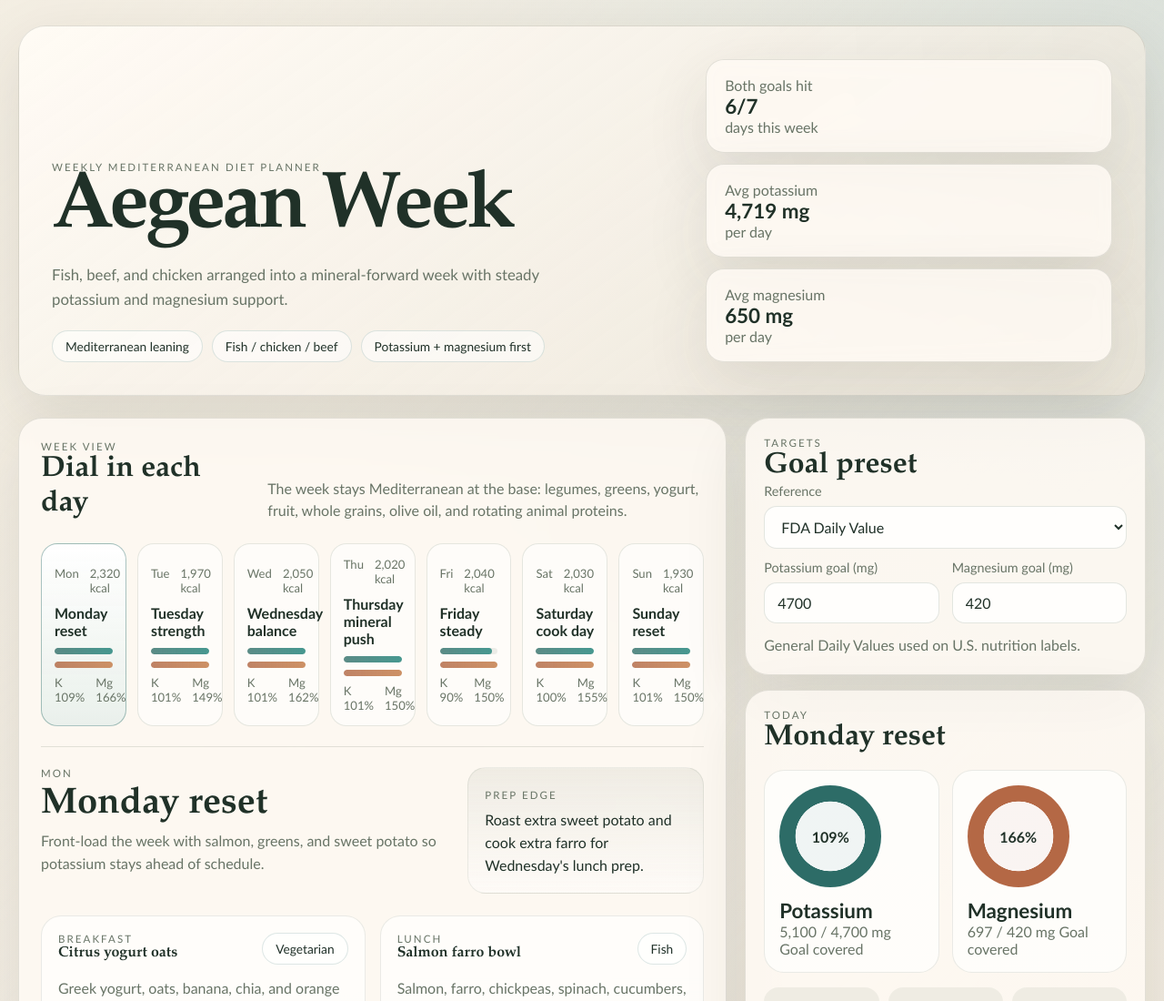
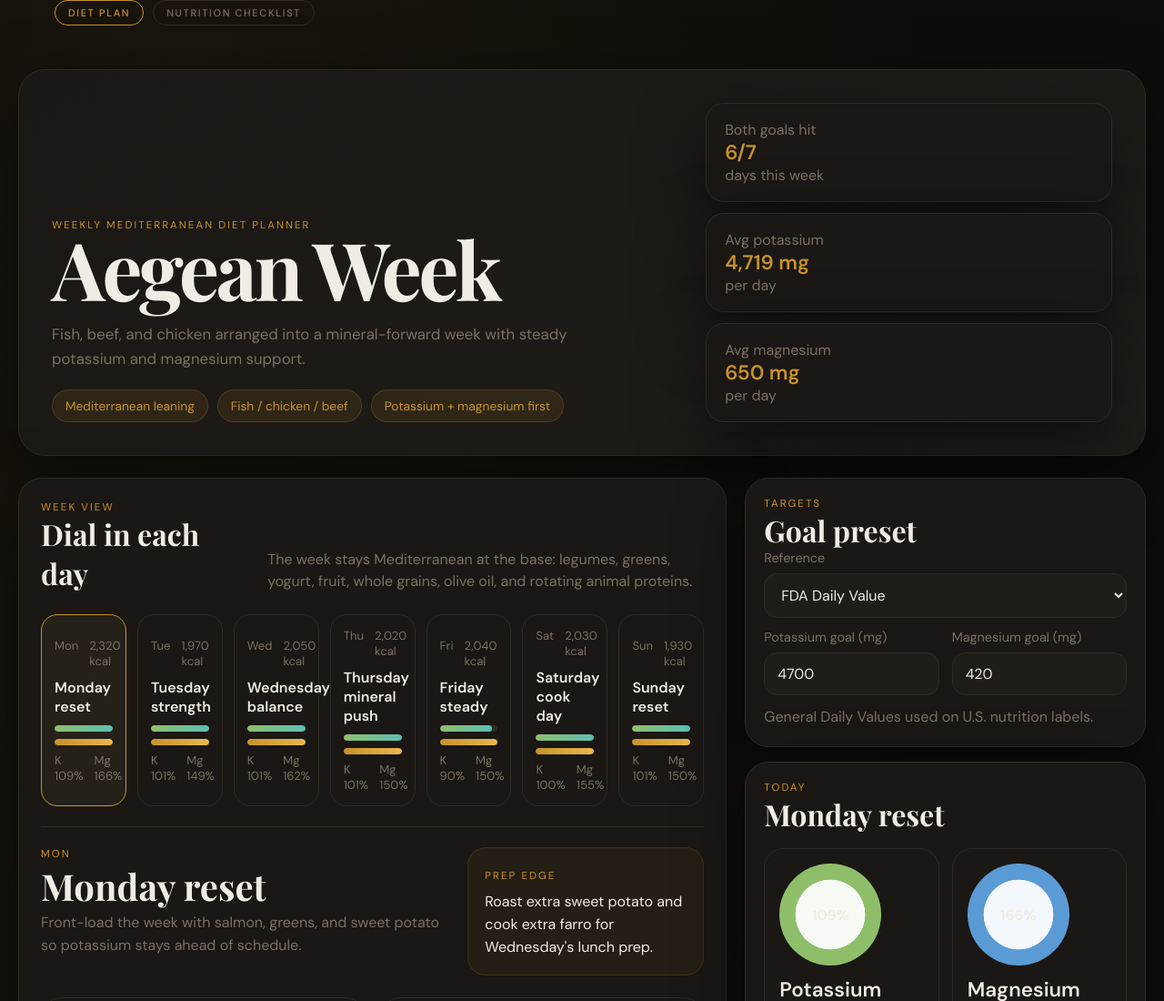
Before and after one commit to classical91/diet-plan, a website with bundled scripts: page index.html in a window 1280 px wide. Shown: the top 1100 px of the page at 91% size. Built offline with nearby package versions, Linux system fonts and the light colour scheme.

Commit message:
feat: retheme diet plan to dark amber matching nutrition checklist

```diff
--- a/apps/aegean-week/diet.css
+++ b/apps/aegean-week/diet.css
@@ -1,3 +1,174 @@
+/* === DARK THEME OVERRIDE === */
+@import url('https://fonts.googleapis.com/css2?family=Playfair+Display:wght@400;700;900&family=DM+Sans:wght@300;400;500;600&display=swap');
+
+:root {
+  --bg: #0f0d0a !important;
+  --bg-deep: #0a0908 !important;
+  --surface: #1a1714 !important;
+  --surface-strong: #201d19 !important;
+  --line: #2e2a24 !important;
+  --text: #f0ebe3 !important;
+  --muted: #7a7063 !important;
+  --olive: #c8922a !important;
+  --sea: #8fbe6b !important;
+  --copper: #5b9bd5 !important;
+  --gold: #c8922a !important;
+  --shadow: 0 24px 70px rgba(0,0,0,0.5) !important;
+  --check-bg: #2a2520;
+  --border: #2e2a24;
+  --accent: #c8922a;
+  --green: #8fbe6b;
+  --blue: #5b9bd5;
+}
+
+html {
+  background: #0f0d0a !important;
+  background-image:
+    radial-gradient(ellipse at 15% 10%, rgba(200,146,42,0.06) 0%, transparent 55%),
+    radial-gradient(ellipse at 85% 90%, rgba(91,155,213,0.05) 0%, transparent 50%) !important;
+}
+
+body {
+  background: #0f0d0a !important;
+  color: #f0ebe3 !important;
+  font-family: 'DM Sans', sans-serif !important;
+  background-image:
+    radial-gradient(ellipse at 15% 10%, rgba(200,146,42,0.06) 0%, transparent 55%),
+    radial-gradient(ellipse at 85% 90%, rgba(91,155,213,0.05) 0%, transparent 50%) !important;
+}
+
+.masthead, .planner-panel, .inspector-panel, .headline-stat,
+.day-button, .meal-card, .booster-card, .meter-card, .staple-item,
+.prep-note, .field input, .field select {
+  background: #1a1714 !important;
+  border-color: #2e2a24 !important;
+  color: #f0ebe3 !important;
+}
+
+.masthead {
+  background: linear-gradient(145deg, #1a1714, #201d19) !important;
+  border-color: #2e2a24 !important;
+}
+
+.day-button.is-active {
+  background: #252118 !important;
+  border-color: #c8922a !important;
+}
+
+.day-button:hover {
+  background: #201d19 !important;
+  border-color: #3e3a32 !important;
+}
+
+.meal-card:hover {
+  background: #201d19 !important;
+}
+
+.masthead h1, .section-heading h2, .day-identity h3, .meal-heading h4 {
+  font-family: 'Playfair Display', serif !important;
+  color: #f0ebe3 !important;
+}
+
+.masthead h1 em, h1 em { color: #c8922a !important; font-style: italic !important; }
+
+.eyebrow, .label-line, .meal-slot, .prep-label { color: #c8922a !important; }
+
+.chip, .protein-pill {
+  background: rgba(200,146,42,0.1) !important;
+  border-color: rgba(200,146,42,0.2) !important;
+  color: #c8922a !important;
+}
+
+.nutrient-tags span, .ingredient-row span {
+  background: rgba(200,146,42,0.1) !important;
+  color: #c8922a !important;
+}
+
+.micro-stat {
+  background: rgba(200,146,42,0.08) !important;
+  border-color: #2e2a24 !important;
+}
+
+.meter-track { background: #2e2a24 !important; }
+
+.meter-fill.sea {
+  background: linear-gradient(90deg, #8fbe6b, #5bbfb5) !important;
+}
+
+.meter-fill.copper {
+  background: linear-gradient(90deg, #c8922a, #e8b84b) !important;
+}
+
+.progress-bar-inner {
+  background: linear-gradient(90deg, #c8922a, #8fbe6b) !important;
+}
+
+.field input, .field select {
+  background: #201d19 !important;
+  border-color: #2e2a24 !important;
+  color: #f0ebe3 !important;
+}
+
+.field input:focus, .field select:focus {
+  border-color: #c8922a !important;
+  outline-color: rgba(200,146,42,0.2) !important;
+}
+
+/* Nav */
+.nav-bar {
+  max-width: 1200px;
+  margin: 0 auto 20px;
+  display: flex;
+  gap: 10px;
+  padding: 0 20px;
+}
+.nav-link {
+  font-family: 'DM Sans', sans-serif;
+  font-size: 11px;
+  font-weight: 500;
+  letter-spacing: 0.15em;
+  text-transform: uppercase;
+  color: #7a7063;
+  text-decoration: none;
+  border: 1px solid #2e2a24;
+  padding: 6px 14px;
+  border-radius: 20px;
+  transition: all 0.2s;
+}
+.nav-link:hover, .nav-link.active {
+  border-color: #c8922a;
+  color: #c8922a;
+}
+
+/* reset button */
+.reset-btn {
+  background: none;
+  border: 1px solid #2e2a24;
+  color: #7a7063;
+  font-size: 11px;
+  letter-spacing: 0.15em;
+  text-transform: uppercase;
+  padding: 6px 14px;
+  border-radius: 20px;
+  cursor: pointer;
+}
+.reset-btn:hover { border-color: #c8922a; color: #c8922a; }
+
+/* Headline accent */
+.headline-stat strong { color: #c8922a !important; }
+.meter-copy strong { color: #f0ebe3 !important; }
+
+/* Booster cards */
+.booster-card { background: #1a1714 !important; border-color: #2e2a24 !important; }
+.prep-note { background: rgba(200,146,42,0.06) !important; border-color: rgba(200,146,42,0.15) !important; }
+
+/* Meter rings */
+.meter-ring { color: #f0ebe3 !important; }
+.meter-ring.sea { --ring-color: #8fbe6b; }
+.meter-ring.copper { --ring-color: #c8922a; }
+
+/* === END DARK THEME OVERRIDE === */
+
 :root {
   --bg: #f2ede3;
   --bg-deep: #e4dac8;
--- a/index.html
+++ b/index.html
@@ -7,7 +7,11 @@
     <link rel="stylesheet" href="/apps/aegean-week/diet.css" />
   </head>
   <body>
-    <div id="app"></div>
+    <nav class="nav-bar">
+  <a href="/" class="nav-link active">Diet Plan</a>
+  <a href="/nutrition" class="nav-link">Nutrition Checklist</a>
+</nav>
+<div id="app"></div>
     <script type="module" src="/apps/aegean-week/src/dietPlannerApp.js"></script>
   </body>
 </html>
```
